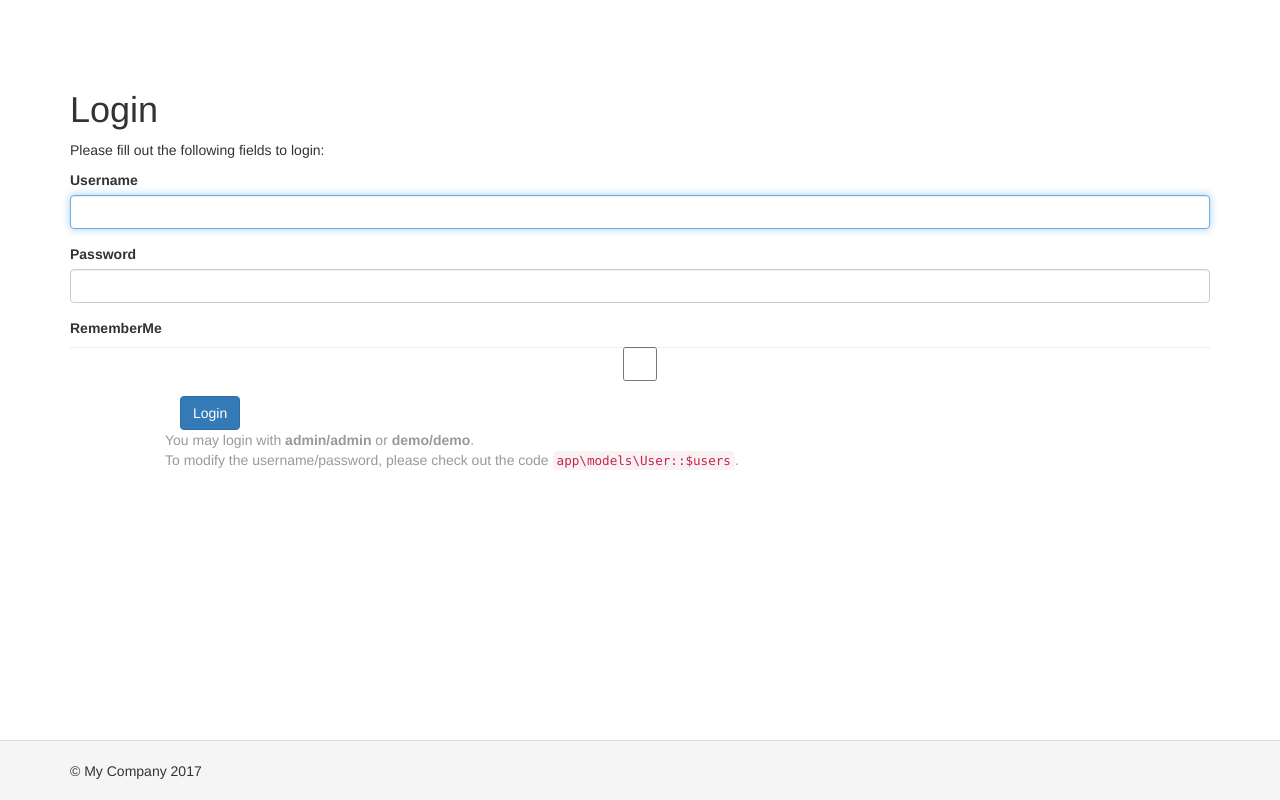
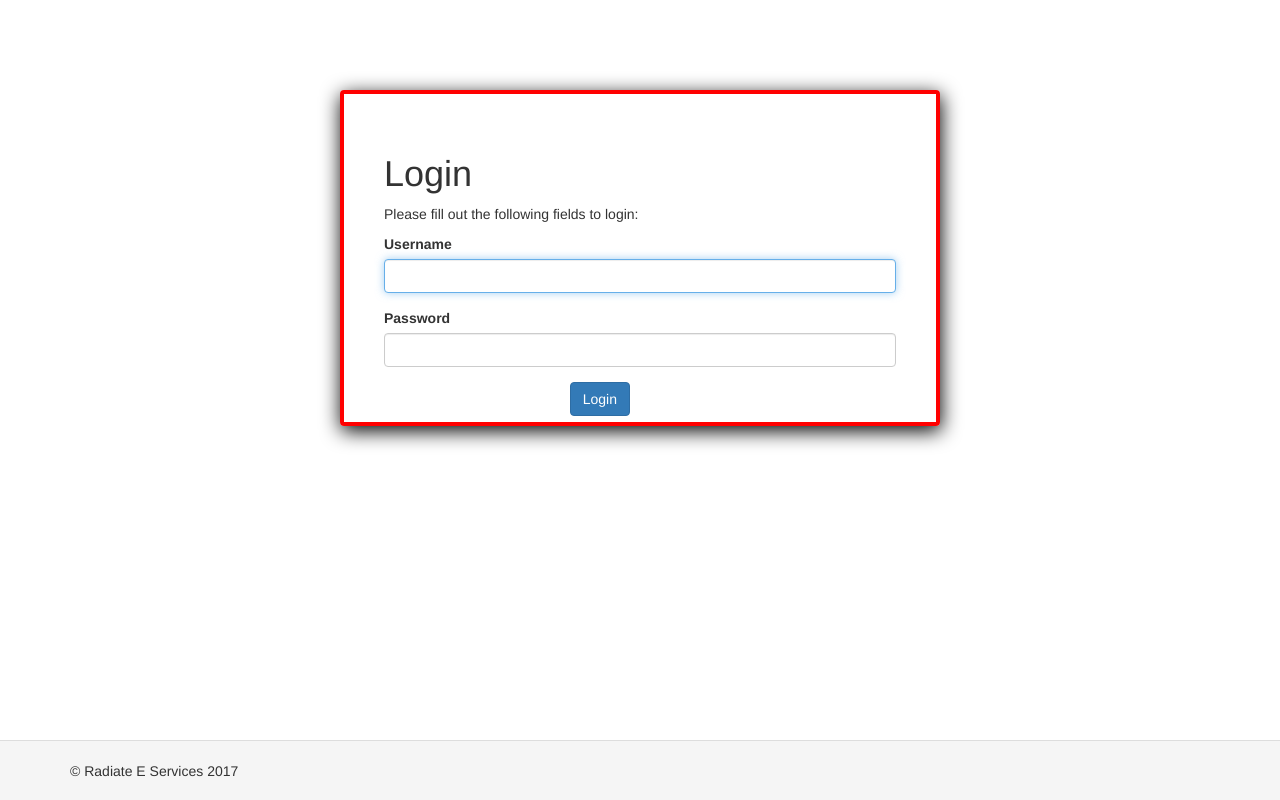
Before and after one commit to bipinocha/radiate-ecom, a Yii app: template views/site/login.php in a window 1280 px wide. Run offline with PHP 8.4 and a stand-in for Yii, Linux system fonts and the light colour scheme; the template is opened without the code that fills it, so the values that code supplies are empty; form fields are guessed from the names that the template uses; some libraries are stand-ins or nearby versions.

Commit message:
updated css

```diff
--- a/views/layouts/main.php
+++ b/views/layouts/main.php
@@ -67,9 +67,9 @@ AppAsset::register($this);
 
 <footer class="footer">
     <div class="container">
-        <p class="pull-left">&copy; My Company <?= date('Y') ?></p>
+        <p class="pull-left">&copy; Radiate E Services  <?= date('Y') ?></p>
 
-        <p class="pull-right"><?= Yii::powered() ?></p>
+
     </div>
 </footer>
 
--- a/views/site/login.php
+++ b/views/site/login.php
@@ -8,9 +8,10 @@ use yii\helpers\Html;
 use yii\bootstrap\ActiveForm;
 
 $this->title = 'Login';
-$this->params['breadcrumbs'][] = $this->title;
+//$this->params['breadcrumbs'][] = $this->title;
 ?>
 <div class="site-login">
+  <div class="login-center">
     <h1><?= Html::encode($this->title) ?></h1>
 
     <p>Please fill out the following fields to login:</p>
@@ -19,8 +20,8 @@ $this->params['breadcrumbs'][] = $this->title;
         'id' => 'login-form',
         'layout' => 'horizontal',
         'fieldConfig' => [
-            'template' => "{label}\n<div class=\"col-lg-3\">{input}</div>\n<div class=\"col-lg-8\">{error}</div>",
-            'labelOptions' => ['class' => 'col-lg-1 control-label'],
+            'template' => "{label}\n<div class=\"col-lg-6 \">{input}</div>\n<div class=\"col-lg-offset-4 col-lg-6 \">{error}</div>",
+            'labelOptions' => ['class' => 'col-lg-4 control-label'],
         ],
     ]); ?>
 
@@ -28,20 +29,13 @@ $this->params['breadcrumbs'][] = $this->title;
 
         <?= $form->field($model, 'password')->passwordInput() ?>
 
-        <?= $form->field($model, 'rememberMe')->checkbox([
-            'template' => "<div class=\"col-lg-offset-1 col-lg-3\">{input} {label}</div>\n<div class=\"col-lg-8\">{error}</div>",
-        ]) ?>
 
         <div class="form-group">
-            <div class="col-lg-offset-1 col-lg-11">
-                <?= Html::submitButton('Login', ['class' => 'btn btn-primary', 'name' => 'login-button']) ?>
+            <div class="col-lg-offset-4 col-lg-11">
+                <?= Html::submitButton('Login', ['class' => 'btn  btn-primary', 'name' => 'login-button']) ?>
             </div>
         </div>
 
     <?php ActiveForm::end(); ?>
-
-    <div class="col-lg-offset-1" style="color:#999;">
-        You may login with <strong>admin/admin</strong> or <strong>demo/demo</strong>.<br>
-        To modify the username/password, please check out the code <code>app\models\User::$users</code>.
-    </div>
 </div>
+</div>
--- a/web/css/site.css
+++ b/web/css/site.css
@@ -116,3 +116,11 @@ a.desc:after {
 .radiate{
   height:100px;
 }
+.login-center{
+  margin:20px auto;
+  width: 600px;
+  border:4px solid red;
+  padding:40px;
+  border-radius:4px;
+  box-shadow: 1px 5px 20px #000;
+}
```
